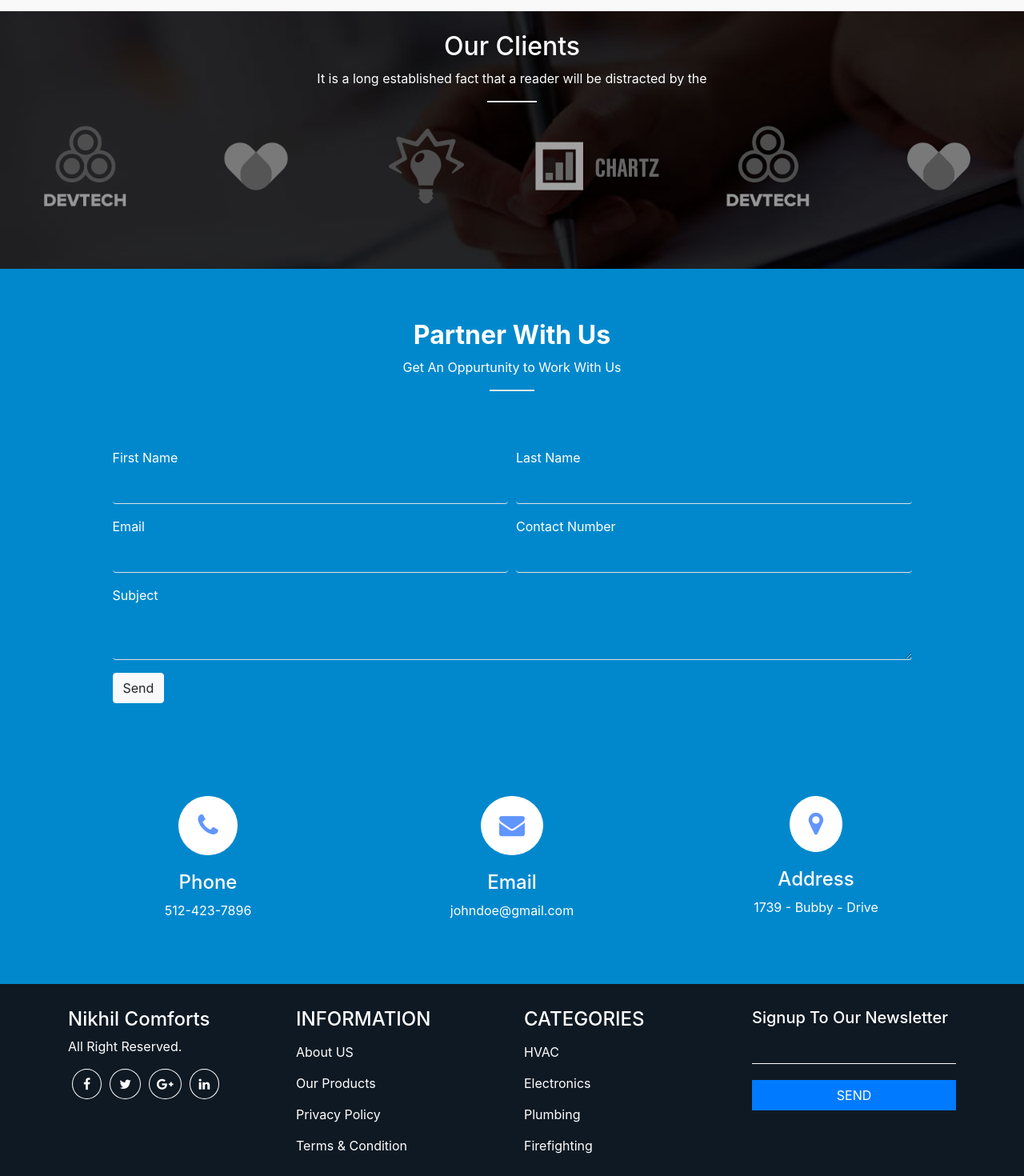
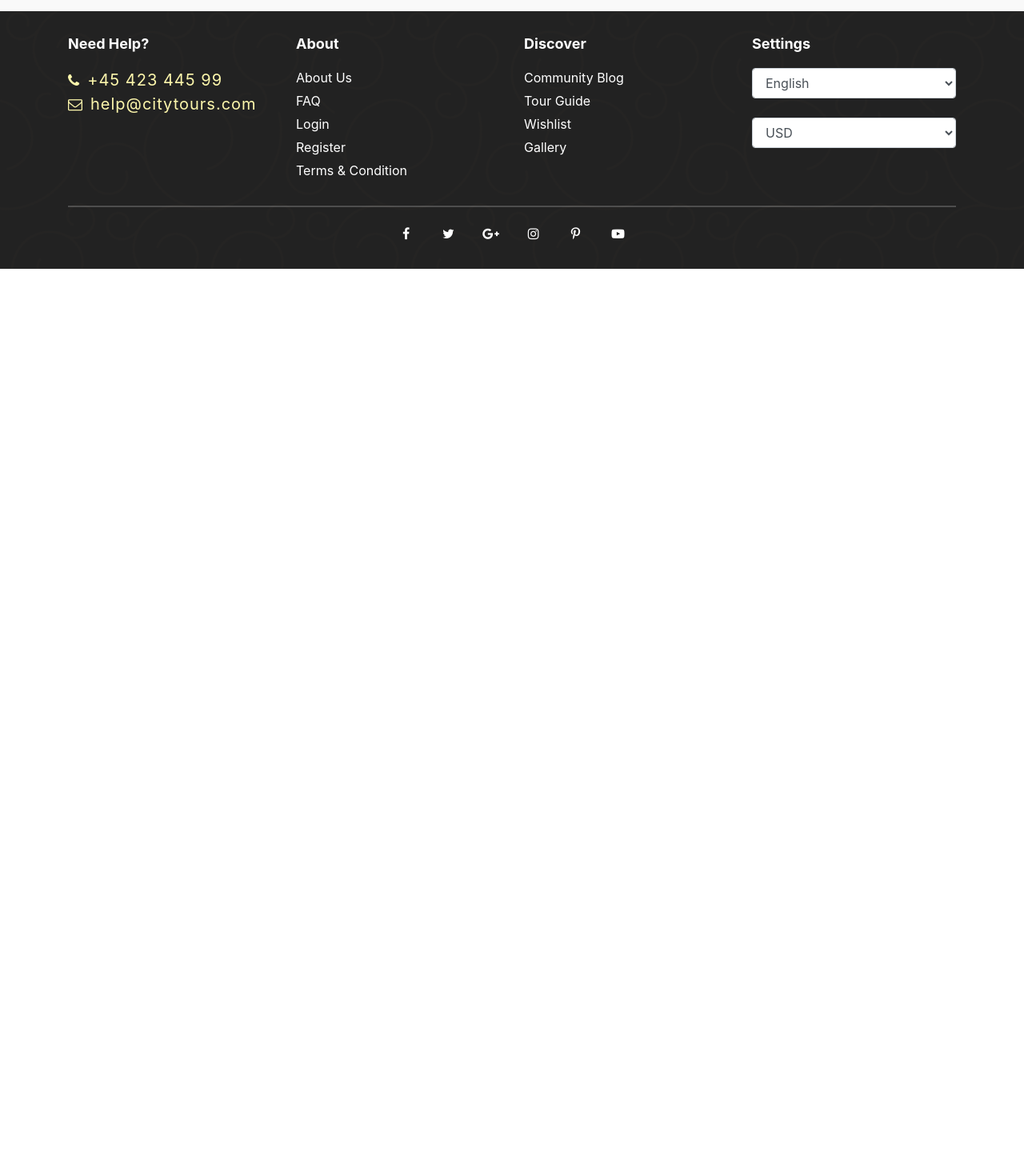
Before and after one commit to Aakashpaliwal/books-ecom, a React (Create React App) app: page / in a window 1280 px wide. Shown: the part 3393-4863 px from the top of the page at 80% size. After the commit the page ends 3729 px from the top, so only its background shows below. Built offline with nearby package versions, Linux system fonts and the light colour scheme.

Commit message:
footer issues and page issues fix

```diff
--- a/src/Components/Footer/Footer.css
+++ b/src/Components/Footer/Footer.css
@@ -27,78 +27,59 @@
     letter-spacing: 5px;
 } */
 
-.footer {
-    background: #0f1923;
+footer {
+    background: #222 url('../img/pattern_5.png') repeat 0 0;
     color: #fff;
-    padding: 10px;
-    padding-top: 30px;
+    padding: 30px 0 10px 0;
 }
-.custom-footer-icon {
-    border: solid thin #fff;
-    border-radius: 50%;
-    padding: 10px 13px;
-    margin: 0 5px;
+footer h3 {
+    font-weight: 700;
+    font-size: 18px;
+    /* margin-top:20px; */
+    margin-bottom: 20px;
 }
-.custom-footer-icon:hover {
-   background: #fff;
-    color: #3c5a99;
-    transition: all ease-in-out 0.5s;
+footer ul li {
+    margin: 5px 0;
+    list-style: none;
 }
-.custom-footer-icon-twitter {
-    border: solid thin #fff;
-    border-radius: 50%;
-    padding: 10px 11px;
-    margin: 0 5px;
+footer ul {
+    padding: 0;
 }
-.custom-footer-icon-twitter:hover {
+footer .fa-phone {
+    color: #fdf7ac;
+    font-size: 18px;
+}
+footer .fa-envelope-o {
+    color: #fdf7ac;
+    font-size: 18px;
+}
+footer hr {
+    border: solid 1px rgba(255, 255, 255, 0.2);
+}
+.fa-para {
+    color: #fdf7ac;
+    padding-left: 10px;
+    font-size: 20px;
+    letter-spacing: 1px;
+}
+
+.footer-social-icons ul li{
+margin:  0 10px;
+}
+.footer-social-icons  .fa {
+    color: #fff;
+text-align: center;
+line-height: 35px;
+display: block;
+font-size: 16px;
+width: 35px;
+height: 35px;
+-webkit-border-radius: 50%;
+-moz-border-radius: 50%;
+border-radius: 50%;
+transition: all ease 0.2s;
+}
+.footer-social-icons .fa:hover {
     background: #fff;
-    color: #00acee;
-    transition: all ease-in-out 0.5s;
+color: #111;
 }
-.custom-footer-icon-google {
-     border: solid thin #fff;
-    border-radius: 50%;
-    padding: 10px 9px;
-    margin: 0 5px;
-}
-.custom-footer-icon-google:hover {
-    background: #fff;
-    color: #dc4c41;
-    transition: all ease-in-out 0.5s;
-}
-.custom-footer-icon-linkedin {
-    border: solid thin #fff;
-    border-radius: 50%;
-    padding: 10px 11px;
-    margin: 0 5px;
-}
-.custom-footer-icon-linkedin:hover {
-    background: #fff;
-    color: #0274b3;
-    transition: all ease-in-out 0.5s;
-}
-.footer-custom-li {padding: 0;}
-.footer-custom-li li{
-    list-style: none;
-    margin: 15px 0;
-
-}
-.custom-footer-btn {
-    margin: 20px 0;
-    border-radius: 0;
-}
-.custom-footer-btn:focus{
-    box-shadow: none;
-}
-.footer-email {
-    border-radius: 0;
-    background: none;
-    border: none;
-    border-bottom: solid thin #fff;
-}
-.footer-email:focus {
-    background: none;
-    box-shadow: none;
-    border-bottom: solid thin #0077e8;
-    transition: all ease 0.5s;
-}
--- a/src/Components/Footer/Footer.jsx
+++ b/src/Components/Footer/Footer.jsx
@@ -60,82 +60,73 @@ export class Footer extends Component {
     return (
       <div>
         <footer>
-            <section class="footer">
             <div class="container">
                 <div class="row">
-                <div class="col-lg-3 col-md-3 col-sm-12 col-xs-12">
-                    <h4>Nikhil Comforts</h4>
-                    <p>All Right Reserved.</p>
-                    <i class="fa fa-facebook custom-footer-icon" aria-hidden="true"></i>
-                   <i class="fa fa-twitter custom-footer-icon-twitter" aria-hidden="true"></i>
-                    <i class="fa fa-google-plus custom-footer-icon-google" aria-hidden="true"></i>
-                    <i class="fa fa-linkedin custom-footer-icon-twitter" aria-hidden="true"></i>
+                <div className="col-lg-3 col-md-3 col-sm-12 col-xs-12">
+                    <h3>Need Help?</h3>
+                    <i class="fa fa-phone" aria-hidden="true"></i><span className="fa-para">+45 423 445 99</span>
+                    <br />
+                    <i class="fa fa-envelope-o" aria-hidden="true"></i><span className="fa-para">help@citytours.com</span>
                 </div>
-                     <div class="col-lg-3 col-md-3 col-sm-12 col-xs-12">
-                    <h4>INFORMATION</h4>
-                   <ul class="footer-custom-li">
-                         <li>About US</li>
-                         <li>Our Products</li>
-                         <li>Privacy Policy</li>
+
+                 <div className="col-lg-3 col-md-3 col-sm-12 col-xs-12">
+                    <h3>About</h3>
+                  <ul>
+                  <li>About Us</li>
+                  <li>FAQ</li>
+                  <li>Login</li>
+                  <li>Register</li>
                   <li>Terms &amp; Condition</li>
                   </ul>
                 </div>
-                     <div class="col-lg-3 col-md-3 col-sm-12 col-xs-12">
-                    <h4>CATEGORIES</h4>
-                   <ul class="footer-custom-li">
-                         <li>HVAC</li>
-                         <li>Electronics</li>
-                         <li>Plumbing</li>
-                         <li>Firefighting</li>
+
+                 <div className="col-lg-3 col-md-3 col-sm-12 col-xs-12">
+                    <h3>Discover</h3>
+                    <ul>
+                  <li>Community Blog</li>
+                  <li>Tour Guide</li>
+                  <li>Wishlist</li>
+                  <li>Gallery</li>
                   </ul>
                 </div>
-                     <div class="col-lg-3 col-md-3 col-sm-12 col-xs-12">
-                    {/* <button type="submit" class="btn btn-primary btn-contact-footer">CONTACT US</button> */}
-                   <h5>Signup To Our Newsletter </h5>
-                    <input type="email" className="form-control footer-email" name="email" value = {this.state.email} onChange = {e => this.change(e)}/>
-                    <button className="btn btn-primary custom-footer-btn form-control" onClick = {e => this.onSubmit(e)}>SEND</button>
+
+                 <div className="col-lg-3 col-md-3 col-sm-12 col-xs-12">
+                    <h3>Settings</h3>
+                      <select className="form-control">
+                      <option>English</option>
+                      <option>Spain</option>
+                      <option>Britain</option>
+                      <option>Russian</option>
+                      </select>
+                      <br />
+
+                       <select className="form-control">
+                      <option>USD</option>
+                      <option>RS</option>
+                      <option>ZEN</option>
+                      <option>YEN</option>
+                      </select>
+                </div>
+                </div>
+                <hr />
+
+                <div className="row">
+                  <div className="col-lg-12 col-md-12 col-sm-12 col-xs-12">
+                      <div className="footer-social-icons text-center">
+                        <ul className="list-inline">
+                        <li className="list-inline-item"><i className="fa fa-facebook" aria-hidden="true"></i></li>
+                        <li className="list-inline-item"><i className="fa fa-twitter" aria-hidden="true"></i></li>
+                        <li className="list-inline-item"><i className="fa fa-google-plus" aria-hidden="true"></i></li>
+                        <li className="list-inline-item"><i className="fa fa-instagram" aria-hidden="true"></i></li>
+                        <li className="list-inline-item"><i className="fa fa-pinterest-p" aria-hidden="true"></i></li>
+                        <li className="list-inline-item"><i className="fa fa-youtube-play" aria-hidden="true"></i></li>
+                        </ul>
                       </div>
                   </div>
                 </div>
-            </section>
+                </div>
+
                 </footer>
-          {/* <div className="col-lg-12 col-md-12 col-sm-12 col-xs-12">
-              <h2 className="text-center">logo</h2>
-            </div> */}
-
-          {/* <div className="col-lg-12 col-md-12 col-sm-12 col-xs-12">
-            <div className="custom-footer-social text-center center-block">
-             <ul className="list-inline">
-                <li className="list-inline-item">
-                <i className="fa fa-facebook" aria-hidden="true"></i>
-                </li>
-                <li className="list-inline-item">
-                <i className="fa fa-twitter" aria-hidden="true"></i>
-                </li>
-                <li className="list-inline-item">
-                <i className="fa fa-linkedin" aria-hidden="true"></i>
-                </li>
-                <li className="list-inline-item">
-                <i className="fa fa-youtube" aria-hidden="true"></i>
-                </li>
-                <li className="list-inline-item">
-                <i className="fa fa-google-plus" aria-hidden="true"></i>
-                </li>
-                <li className="list-inline-item">
-                <i className="fa fa-instagram" aria-hidden="true"></i>
-                </li>
-
-            </ul>
-            </div>
-          </div> */}
-
-          {/* <div className="col-lg-12 col-md-12 col-sm-12 col-xs-12">
-            <p>Copyright &copy; 2018.All Rights Reserved.Designed By <strong>NEO404</strong></p>
-          </div> */}
-
-
-
-
     {/* end foter */}
       </div>
     )
--- a/src/Components/Home/Home.jsx
+++ b/src/Components/Home/Home.jsx
@@ -604,24 +604,13 @@ export class Home extends Component {
 
     {/*end pricing plan*/}
     {/*client slider */}
-      <section className="custom-client-slider text-center">
+      {/* <section className="custom-client-slider text-center">
       <div className="container-fluid">
       <div className="row">
       <div className="col-lg-12 col-md-12 col-sm-12 col-xs-12">
       <h2 className="text-center">Our Clients</h2>
             <p>It is a long established fact that a reader will be distracted by the</p>
             <hr className="below-header-hr-contact"></hr>
-      {/* <div class="customer-logos slider">
-
-      <div class="slide"><img src={require('../img/logos/image1.png')} className="img-fluid"/></div>
-      <div class="slide"><img src={require('../img/logos/image2.png')} className="img-fluid"/></div>
-      <div class="slide"><img src={require('../img/logos/image3.png')} className="img-fluid"/></div>
-      <div class="slide"><img src={require('../img/logos/image4.png')} className="img-fluid"/></div>
-      <div class="slide"><img src={require('../img/logos/image5.png')} className="img-fluid"/></div>
-      <div class="slide"><img src={require('../img/logos/image6.png')} className="img-fluid"/></div>
-      <div class="slide"><img src={require('../img/logos/image7.png')} className="img-fluid"/></div>
-      <div class="slide"><img src={require('../img/logos/image8.png')} className="img-fluid"/></div>
-   </div> */}
    <div id="blogCarousel" class="carousel slide" data-ride="carousel">
 
                         <div class="carousel-inner">
@@ -715,85 +704,9 @@ export class Home extends Component {
    </div>
    </div>
    </div>
-      </section>
+      </section> */}
     {/*end client silder */}
-    {/*get in touch*/}
-      <div className="contact-content" id="contact">
-        <div className="container">
-          <div className="row">
-          <div className="col-lg-12 col-md-12 col-sm-12 col-xs-12">
-          <h2 className="text-center">Partner With Us</h2>
-            <p>Get An Oppurtunity to Work With Us</p>
-            <hr className="below-header-hr-contact"></hr>
-            </div>
-          </div>
 
-          <div className="row">
-              <div className="col-lg-12 col-md-12 col-sm-12 col-xs-12 custom-headers">
-             <div className="custom-form">
-             <form>
-  <div class="form-row">
-    <div class="form-group col-md-6">
-      <label for="inputEmail4">First Name</label>
-      <input type="text" class="form-control" id="inputEmail4" name="first_name" value={this.state.first_name} onChange={e => this.change(e)}/>
-    </div>
-    <div class="form-group col-md-6">
-      <label for="inputPassword4">Last Name</label>
-      <input type="text" class="form-control" id="inputPassword4" name="last_name" value={this.state.last_name} onChange={e => this.change(e)}/>
-    </div>
-    <div class="form-group col-md-6">
-      <label for="inputPassword4">Email</label>
-      <input type="email" class="form-control" id="inputPassword4" name="email" value={this.state.email} onChange={e => this.change(e)}/>
-    </div>
-    <div class="form-group col-md-6">
-      <label for="inputPassword4">Contact Number</label>
-      <input type="number" class="form-control" id="inputPassword4" name="contact_number" value={this.state.contact_number} onChange={e => this.change(e)}/>
-    </div>
-    <div class="form-group col-md-12">
-      <label for="inputPassword4">Subject</label>
-      <textarea className="form-control" name="subject" value={this.state.subject} onChange={e => this.change(e)}></textarea>
-    </div>
-  </div>
-  <button class="btn btn-light text-center center-block" onClick = {e => this.onSubmit(e)}>Send</button>
-</form>
-
-             </div>
-              </div>
-
-
-          </div>
-          <div className="row custom-second-row">
-            <div className="col-lg-4 col-md-4 col-sm-12 col-xs-12">
-              <div className="custom-contact-content-upper text-center">
-              <i className="fa fa-phone fa-2x" aria-hidden="true"></i>
-              <h4>Phone</h4>
-              <p>512-423-7896</p>
-              </div>
-            </div>
-
-            <div className="col-lg-4 col-md-4 col-sm-12 col-xs-12">
-              <div className="custom-contact-content-upper text-center">
-              <i className="fa fa-envelope fa-2x" aria-hidden="true"></i>
-              <h4>Email</h4>
-              <p>johndoe@gmail.com</p>
-              </div>
-            </div>
-
-            <div className="col-lg-4 col-md-4 col-sm-12 col-xs-12">
-              <div className="custom-contact-content-upper text-center">
-              <i className="fa fa-map-marker fa-2x" aria-hidden="true"></i>
-              <h4>Address</h4>
-              <p>1739 - Bubby - Drive</p>
-              </div>
-            </div>
-          </div>
-
-
-
-
-        </div>
-      </div>
-    {/*end get in touch */}
 
           </div>
 
```
Lines whose indentation alone changed are shown as unchanged.
